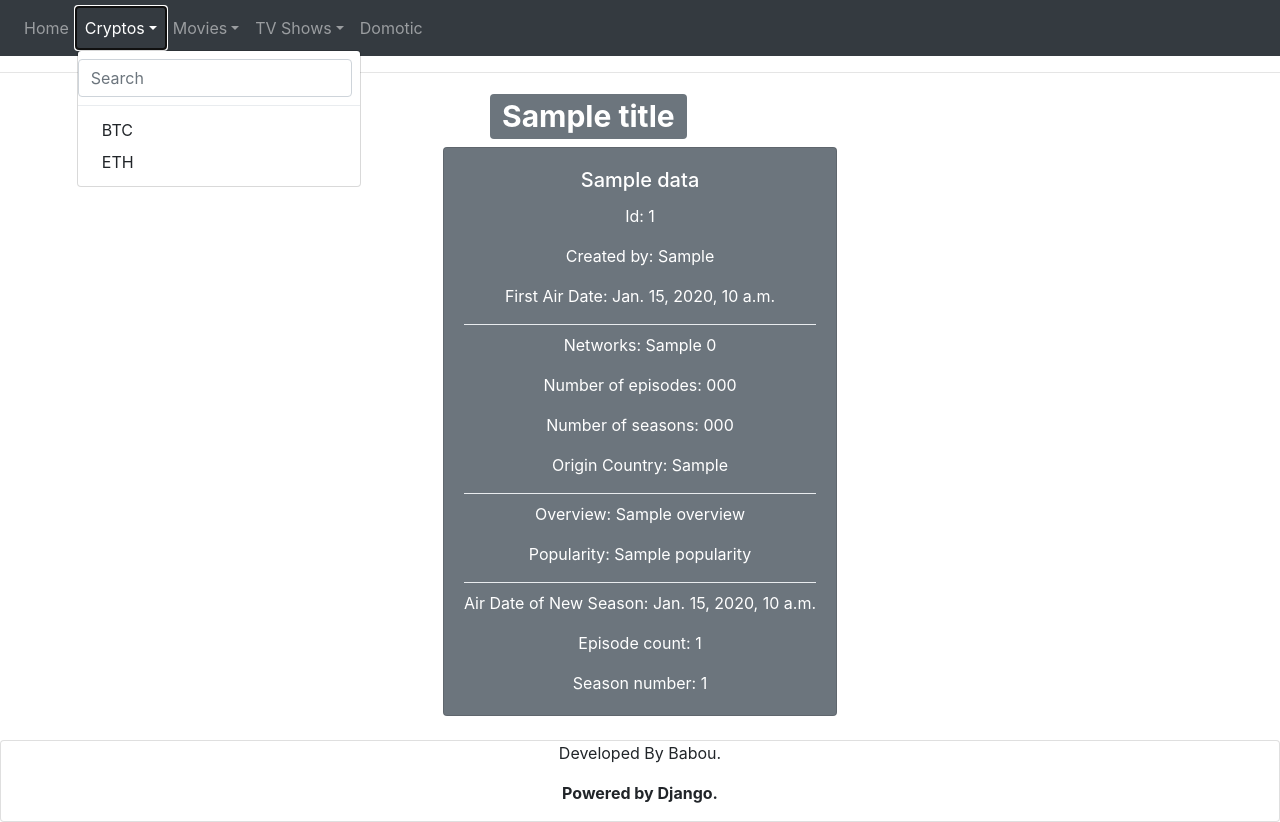
After one commit to BabouZ17/dashboard, a Django app: template basic_dashboard/templates/tvshow.html in a window 1280 px wide, after a click on "Cryptos". The commit adds this page. Run offline with Django 3.2, Linux system fonts and the light colour scheme; the template is opened without the code that fills it: most values are stand-ins (such as "Sample title", 1, 10 or a date in 2020); some libraries are stand-ins or nearby versions.

Commit message:
TV Show added

```diff
--- a/basic_dashboard/templates/base.html
+++ b/basic_dashboard/templates/base.html
@@ -52,7 +52,7 @@
           aria-haspopup="true" aria-expanded="false">
           Movies</a>
           <div class="dropdown-menu" aria-labelledby="navbarDropdownMenuLink">
-            <form class="form-inline" action="{% url 'basic_dashboard:get_movie' 'search' %}" method="POST">
+            <form class="form-inline" action="{% url 'basic_dashboard:get_movie' %}" method="POST">
               {% csrf_token %}
               <input name="searched" class="form-control mr-sm-2" type="search" placeholder="Movie" aria-label="Search">
             </form>
@@ -75,19 +75,24 @@
           aria-haspopup="true" aria-expanded="false">
           TV Shows</a>
           <div class="dropdown-menu" aria-describedby="navbarDropdownMenuLink">
-            <form class="form-inline" action="{% url 'basic_dashboard:get_tv_show' 'search' %}" method="POST">
+            <form class="form-inline" action="{% url 'basic_dashboard:get_tvshow' %}" method="POST">
               {% csrf_token %}
               <input name="searched" class="form-control mr-sm-2" type="search" placeholder="Search" aria-label="Search">
             </form>
             <div class="dropdown-divider"></div>
-            <a class="dropdown-item" href="#">Latest</a>
-            <a class="dropdown-item" href="#">Popular</a>
-            <a class="dropdown-item" href="#">Top Rated</a>
-            <a class="dropdown-item" href="#">Now Playing</a>
-            <a class="dropdown-item" href="#">Reviews</a>
+            <a class="dropdown-item" href="{% url 'basic_dashboard:latest_tvshow' %}">Latest</a>
+            <a class="dropdown-item" href="{% url 'basic_dashboard:popular_tvshows' %}">Popular</a>
+            <a class="dropdown-item" href="{% url 'basic_dashboard:top_rated_tvshows' %}">Top Rated</a>
+            <a class="dropdown-item" href="{% url 'basic_dashboard:upcoming_tvshows' %}">Coming</a>
+            <a class="dropdown-item" href="{% url 'basic_dashboard:playing_today_tvshows' %}">On Air Today</a>
+            <a class="dropdown-item" href="#">Reviews
+                <form class="form-inline" action="{% url 'basic_dashboard:get_tvshow_reviews' '0' %}" method="POST">
+                  {% csrf_token %}
+                  <input name="searched" class="form-control mr-sm-2" type="int" placeholder="TV Show id..." aria-label="Search">
+                </form>
+            </a>
           </div>
         </li>
-        <a class="nav-item nav-link" href="#">Agenda</a>
         <a class="nav-item nav-link" href="#">Domotic</a>
       </div>
     </div>
--- a/basic_dashboard/templates/home.html
+++ b/basic_dashboard/templates/home.html
@@ -3,7 +3,6 @@
 {% load extras %}
 {% block content %}
 <h1><span class="badge badge-secondary">Weather</span></h1>
-
 <div class="container">
   <div class="row">
     <div class="col">
--- a/basic_dashboard/templates/movie.html
+++ b/basic_dashboard/templates/movie.html
@@ -2,11 +2,13 @@
 {% load extras %}
 {% block title %}{{ title }}{% endblock %}
 {% block content %}
+<div class="mx-auto" style="width:300px">
+    <h1><span class="badge badge-secondary">{{ title }}</span></h1>
+</div>
 <div class="container-fluid">
     <div class="row">
         <div class="col-bg mx-auto">
-            <div class="card text-center text-white bg-dark">
-                <img class="card-img-top" src="http://images.all-free-download.com/images/graphicthumb/imax_1_81044.jpg" alt="Card image cap">
+            <div class="card text-center text-white bg-secondary">
                 <div class="card-body">
                     <h5 class="card-title">{{ data.original_title }}</h5>
                     <p class="card-text">Id: {{ data.id }}</p>
--- a/basic_dashboard/templates/movies.html
+++ b/basic_dashboard/templates/movies.html
@@ -1,6 +1,8 @@
 {% extends 'base.html' %}
 {% block title %}{{ title }}{% endblock %}
-
+<div class="mx-auto" style="width:300px">
+    <h1><span class="badge badge-secondary">{{ title }}</span></h1>
+</div>
 {% block content %}
 <div class="container-fluid">
   <table class="table table-bordered table-striped table-hover">
--- a/basic_dashboard/templates/reviews.html
+++ b/basic_dashboard/templates/reviews.html
@@ -2,6 +2,9 @@
 {% load extras %}
 {% block title %}{{ title }}{% endblock %}
 {% block content %}
+<div class="mx-auto" style="width:300px">
+    <h1><span class="badge badge-secondary">{{ title }}</span></h1>
+</div>
 <div class="container-fluid">
     {% for result in data.results %}
     {% empty %}
--- /dev/null
+++ b/basic_dashboard/templates/tvshow.html
@@ -0,0 +1,34 @@
+{% extends 'base.html' %}
+{% load extras %}
+{% block title %}{{ title }}{% endblock %}
+{% block content %}
+<div class="mx-auto" style="width:300px">
+    <h1><span class="badge badge-secondary">{{ title }}</span></h1>
+</div>
+<div class="container-fluid">
+    <div class="row">
+        <div class="col-bg mx-auto">
+            <div class="card text-center text-white bg-secondary">
+                <div class="card-body">
+                    <h5 class="card-title">{{ data.original_name }}</h5>
+                    <p class="card-text">Id: {{ data.id }}</p>
+                    <p class="card-text">Created by: {{ data.createt_by }}</p>
+                    <p class="card-text">First Air Date: {{ data.first_air_date }}</p>
+                    <div class="dropdown-divider"></div>
+                    <p class="card-text">Networks: {{ data.networks.0.name }}</p>
+                    <p class="card-text">Number of episodes: {{ data.number_of_episodes }}</p>
+                    <p class="card-text">Number of seasons: {{ data.number_of_seasons }}</p>
+                    <p class="card-text">Origin Country: {{ data.origin_country }}</p>
+                    <div class="dropdown-divider"></div>
+                    <p class="card-text">Overview: {{ data.overview }}</p>
+                    <p class="card-text">Popularity: {{ data.popularity }}</p>
+                    <div class="dropdown-divider"></div>
+                    <p class="card-text">Air Date of New Season: {{ data.seasons.0.air_date }}</p>
+                    <p class="card-text">Episode count: {{ data.seasons.0.episode_count }}</p>
+                    <p class="card-text">Season number: {{ data.seasons.0.season_number }}</p>
+                </div>
+            </div>
+        </div>
+    </div>
+</div>
+{% endblock %}
```
Also changed, not shown: basic_dashboard/templates/movies_result.html (added, +34 -0 lines), basic_dashboard/templates/tvshows.html (added, +32 -0 lines), basic_dashboard/urls.py (+9 -2 lines), basic_dashboard/views.py (+119 -6 lines).
